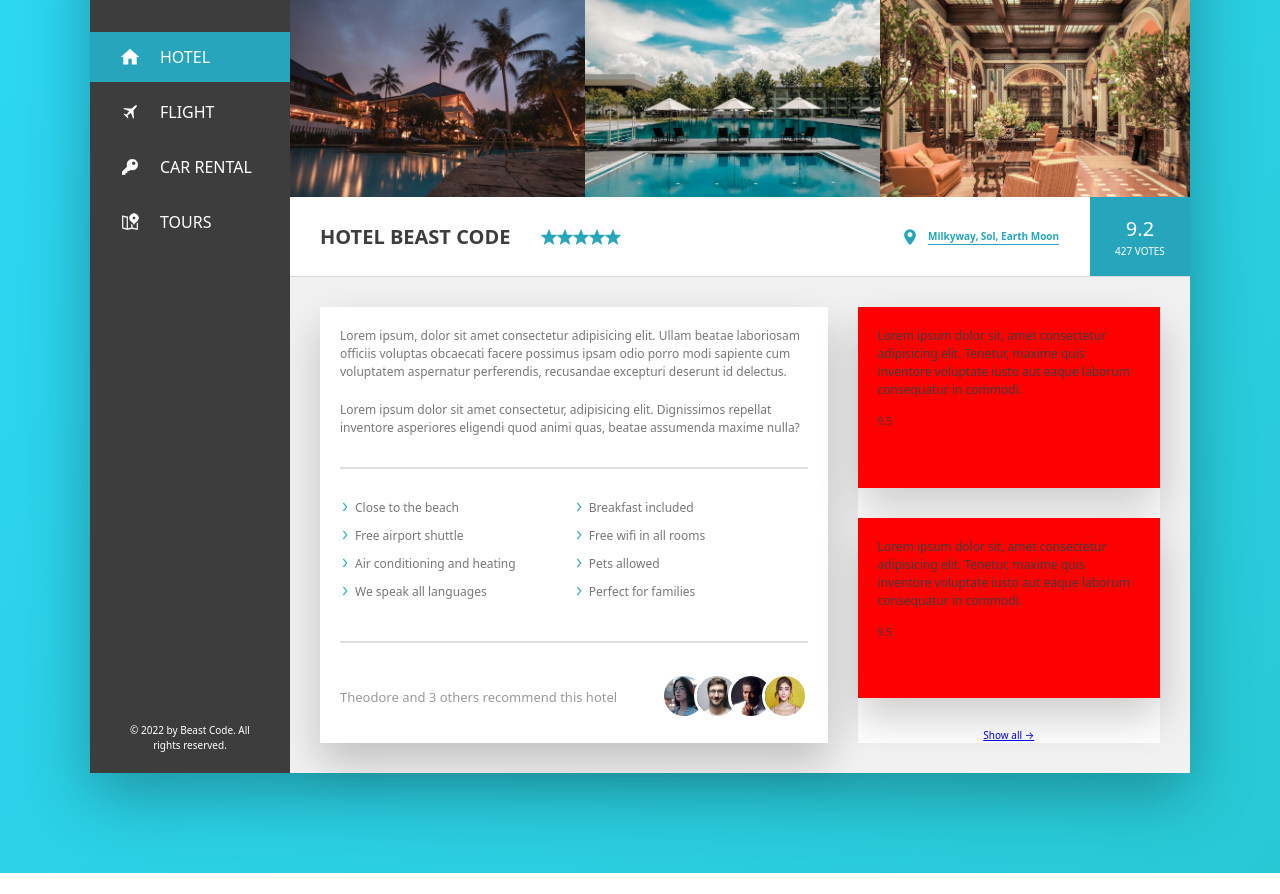
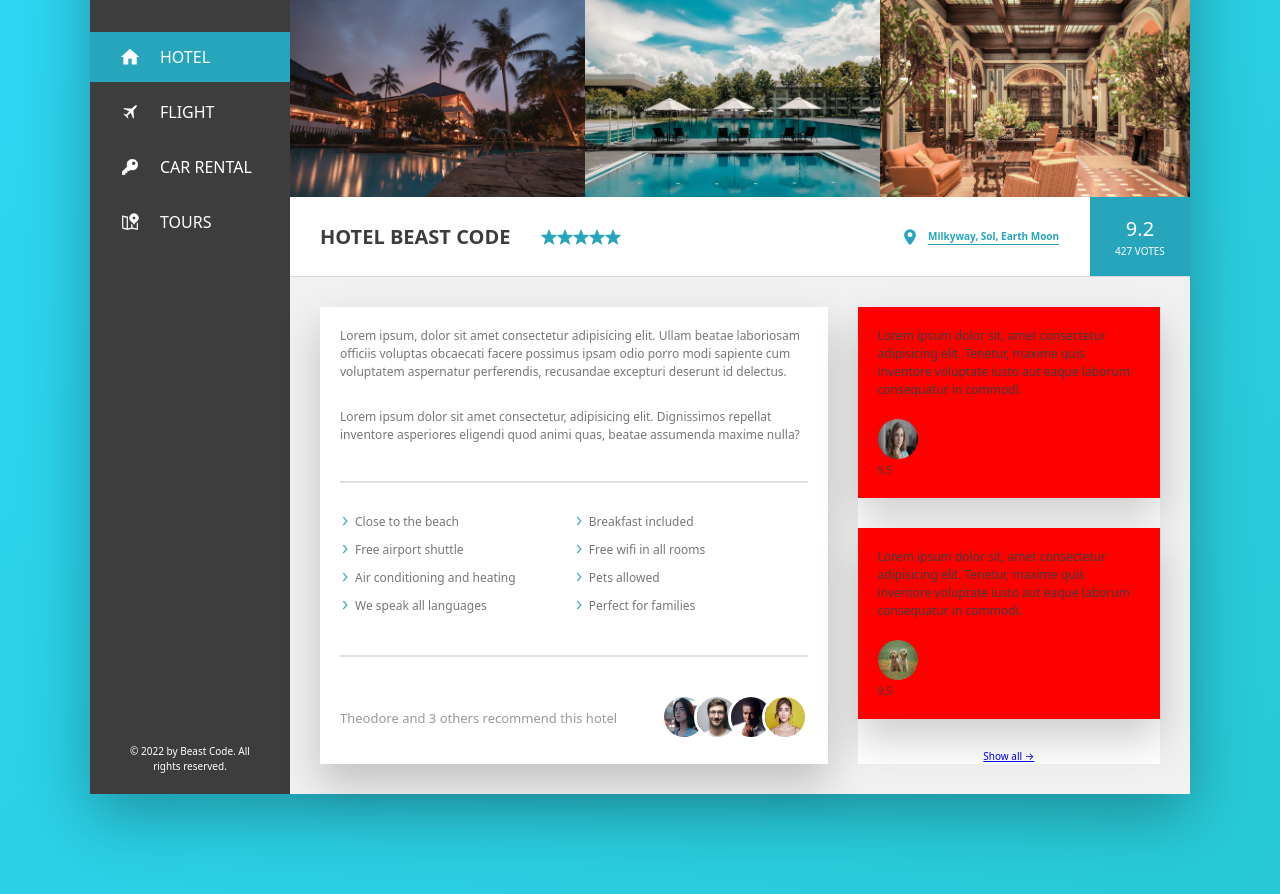
Before and after one commit to Beast-Code9999/booking-page, a website: page index.html in a window 1280 px wide. Shown: the part 183-1077 px from the top of the page. Before the commit the page ends 1056 px from the top, so only its background shows below. Drawn offline with Linux system fonts and the light colour scheme.

Commit message:
add review photos to index.html and style them

```diff
--- a/index.html
+++ b/index.html
@@ -133,11 +133,11 @@
                     </div>
                     <figure class="main__body-user-reviews">
                         <figure class="review">
-                            <blockquote class="review__text">
+                            <blockquote class="review__text u-margin-bottom-small">
                                 Lorem ipsum dolor sit, amet consectetur adipisicing elit. Tenetur, maxime quis inventore voluptate iusto aut eaque laborum consequatur in commodi.
                             </blockquote>
                             <figcaption class="review__user">
-                                <img src="" alt="" class="review__photo">
+                                <img src="./img/pexels-andrea-piacquadio-3763188.jpg" alt="image of person-1" class="review__photo">
                                 <div class="review__user-box">
                                     <div class="review__user-name">
 
@@ -153,11 +153,11 @@
                         </figure>
 
                         <figure class="review">
-                            <blockquote class="review__text">
+                        <blockquote class="review__text u-margin-bottom-small">
                                 Lorem ipsum dolor sit, amet consectetur adipisicing elit. Tenetur, maxime quis inventore voluptate iusto aut eaque laborum consequatur in commodi.
                             </blockquote>
                             <figcaption class="review__user">
-                                <img src="" alt="" class="review__photo">
+                                <img src="./img/pexels-chevanon-photography-1108099.jpg" alt="image of person-2" class="review__photo">
                                 <div class="review__user-box">
                                     <div class="review__user-name">
 
--- a/sass/components/_review.scss
+++ b/sass/components/_review.scss
@@ -14,7 +14,9 @@
     }
 
     &__photo {
-
+        width: 4rem;
+        height: 4rem;
+        border-radius: 50%;
     }
 
     &__user-box {
```
Also changed, not shown: style.css.
